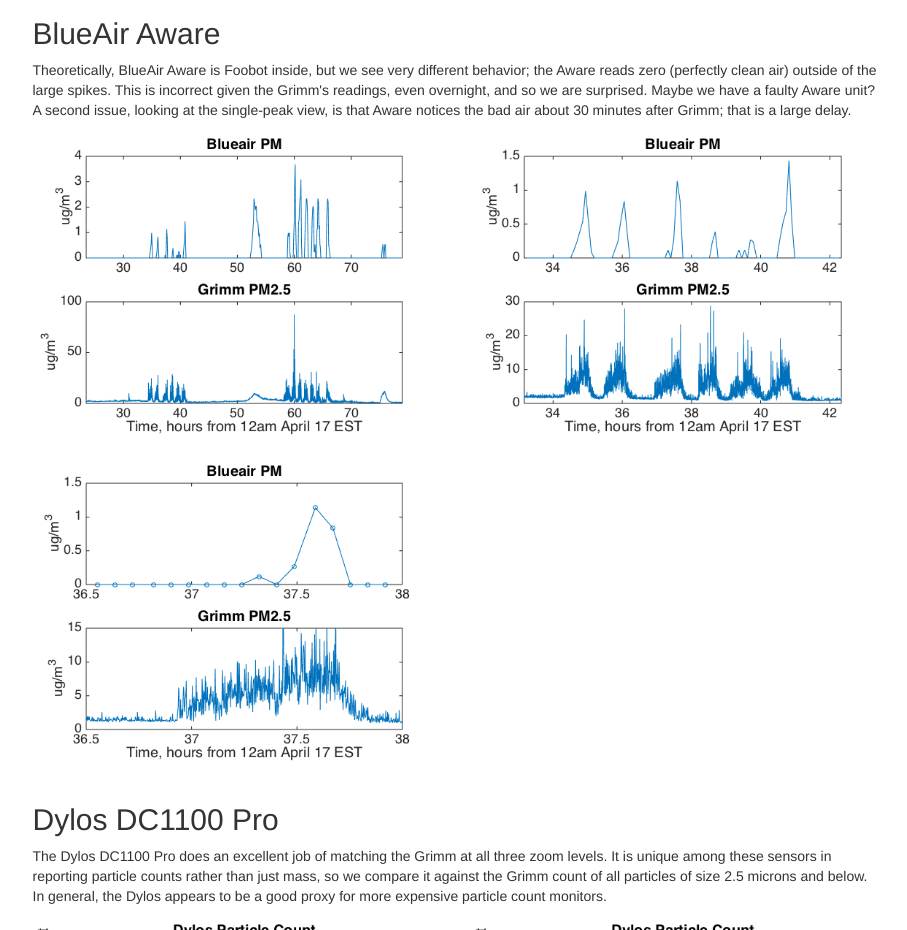
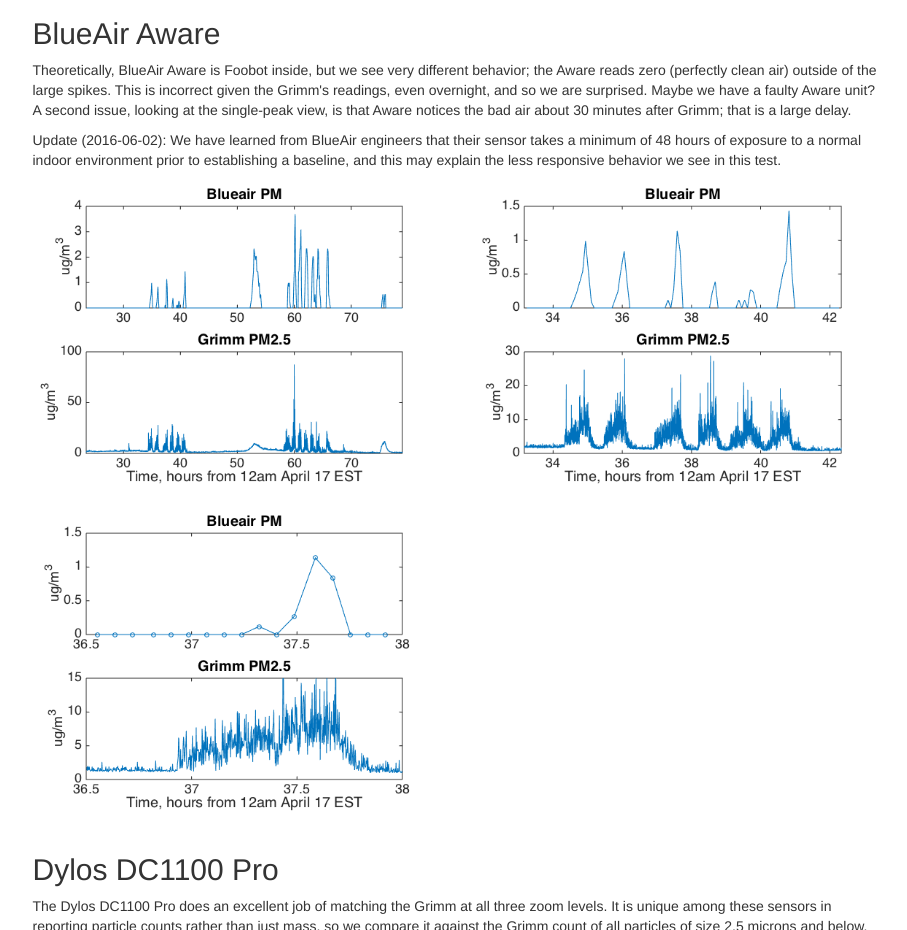
Before and after one commit to CMU-CREATE-Lab/air-quality-monitor-tests, a plain HTML site: page index.html in a window 1280 px wide. Shown: the part 2363-3293 px from the top of the page, without its empty margins (330-1237 px from the left). Drawn offline with nearby package versions, Linux system fonts and the light colour scheme.

Commit message:
Added note about BlueAir Aware needing 48 hr warm up

```diff
--- a/index.html
+++ b/index.html
@@ -257,6 +257,11 @@
                single-peak view, is that Aware notices the bad air about 30 minutes after Grimm; that is a large
                delay.
             </p>
+            <p>
+               Update (2016-06-02): We have learned from BlueAir engineers that their sensor takes a minimum of 48 hours of exposure to a
+               normal indoor environment prior to establishing a baseline, and this may explain the less responsive
+               behavior we see in this test.
+            </p>
             <div class="row">
                <div class="col-sm-6 plot">
                   <a href="images/blueair1.png" data-toggle="lightbox" data-title="BlueAir Aware"><img src="images/blueair1.png" class="img-responsive"></a>
```
